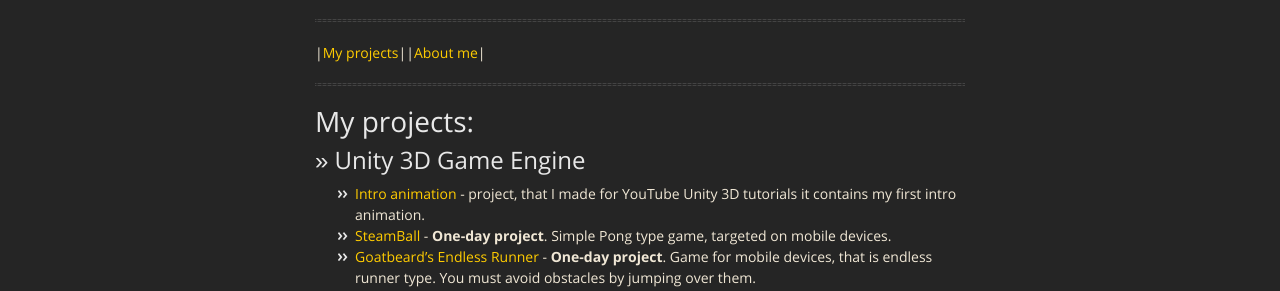
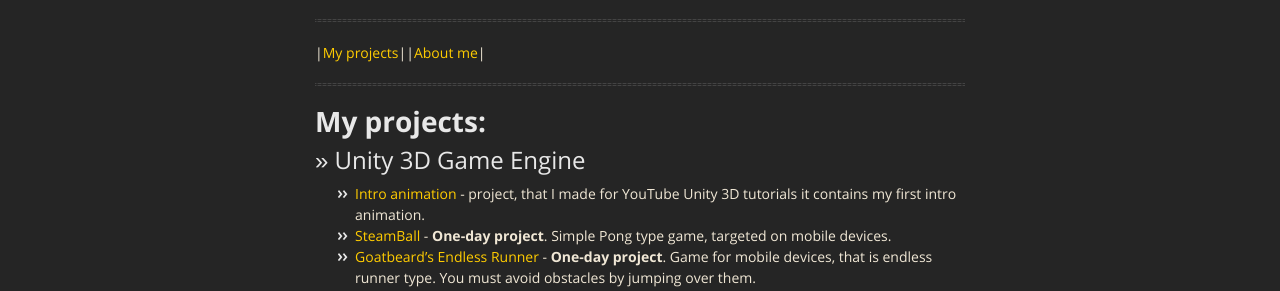
Before and after one commit to SimonGoatbeard/simongoatbeard.github.io, a Jekyll site: the page built from index.md, in a window 1280 px wide. Shown: the part 252-543 px from the top of the page. Built offline with Jekyll 4.4.1, drawn with Linux system fonts in a browser that asks for light colours; nearby versions of some CDN libraries.

```diff
--- a/index.md
+++ b/index.md
@@ -6,7 +6,7 @@ layout: default
 
 ---
 
-# <a name="my_projects"></a>My projects:
+# <a name="my_projects"></a>**My projects:**
 ## >> Unity 3D Game Engine
 
 *   [Intro animation](unity-intro) - project, that I made for YouTube Unity 3D tutorials it contains my first intro animation.
```
